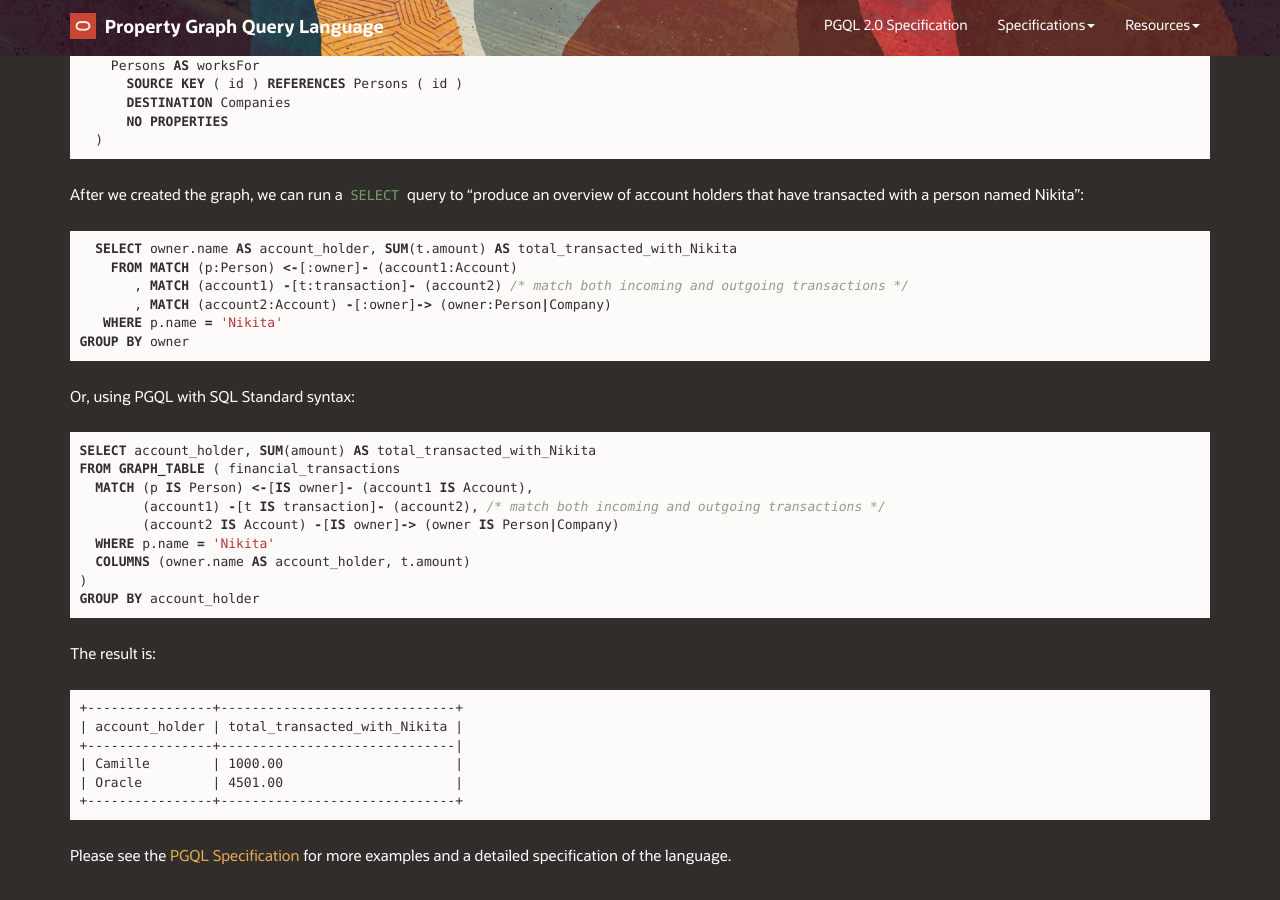
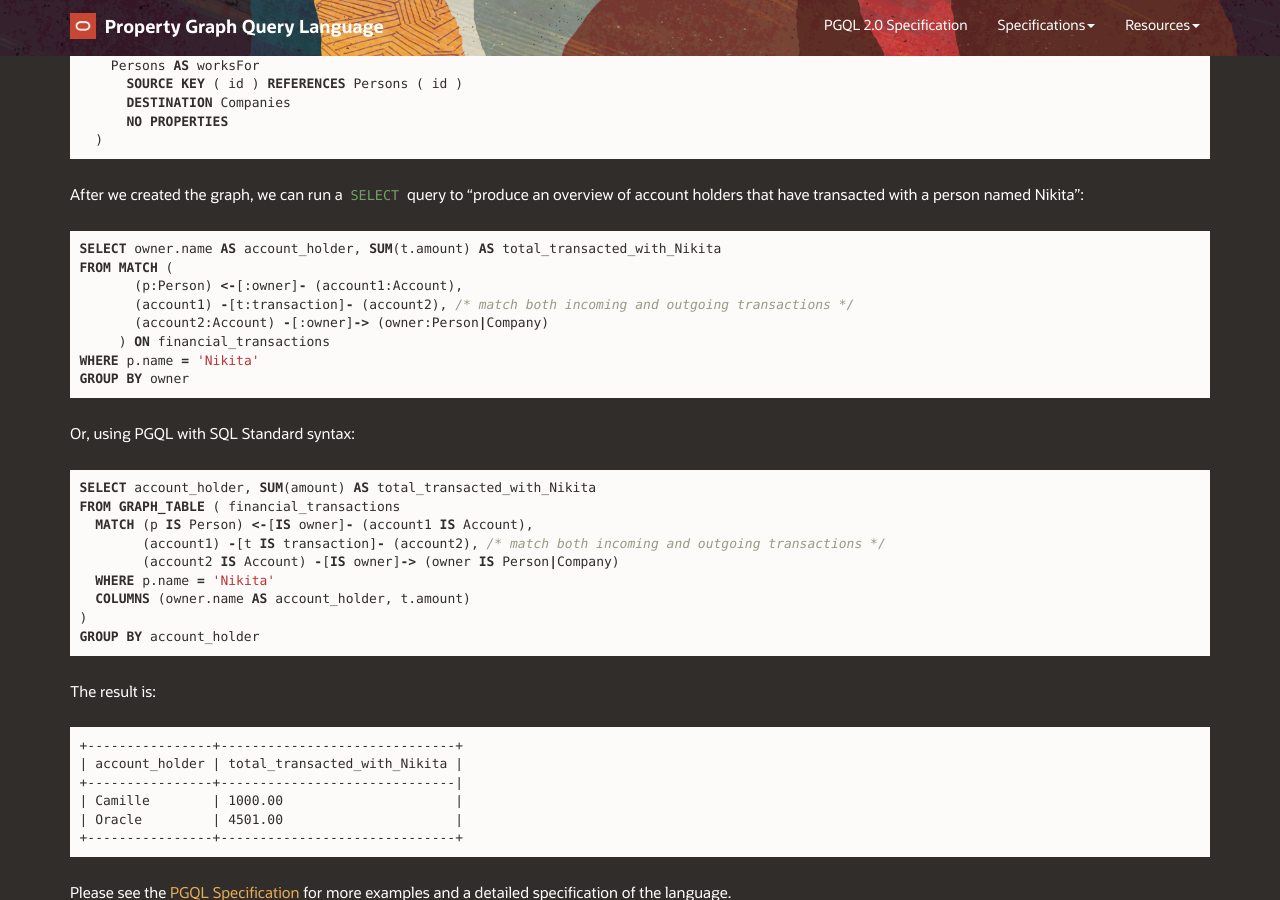
Before and after one commit to oracle/pgql-lang, a Jekyll site: the page built from index.md, in a window 1280 px wide and 900 px high, scrolled down 1905 px. Built offline with Jekyll 4.4.1, drawn with Linux system fonts in a browser that asks for light colours; nearby versions of some CDN libraries; comment, search, counter and statistics services are not loaded.

Commit message:
improved formatting of query

````diff
--- a/index.md
+++ b/index.md
@@ -68,11 +68,13 @@ CREATE PROPERTY GRAPH financial_transactions
 After we created the graph, we can run a `SELECT` query to "produce an overview of account holders that have transacted with a person named Nikita":
 
 ```sql
-  SELECT owner.name AS account_holder, SUM(t.amount) AS total_transacted_with_Nikita
-    FROM MATCH (p:Person) <-[:owner]- (account1:Account)
-       , MATCH (account1) -[t:transaction]- (account2) /* match both incoming and outgoing transactions */
-       , MATCH (account2:Account) -[:owner]-> (owner:Person|Company)
-   WHERE p.name = 'Nikita'
+SELECT owner.name AS account_holder, SUM(t.amount) AS total_transacted_with_Nikita
+FROM MATCH (
+       (p:Person) <-[:owner]- (account1:Account),
+       (account1) -[t:transaction]- (account2), /* match both incoming and outgoing transactions */
+       (account2:Account) -[:owner]-> (owner:Person|Company)
+     ) ON financial_transactions
+WHERE p.name = 'Nikita'
 GROUP BY owner
 ```
 
````
